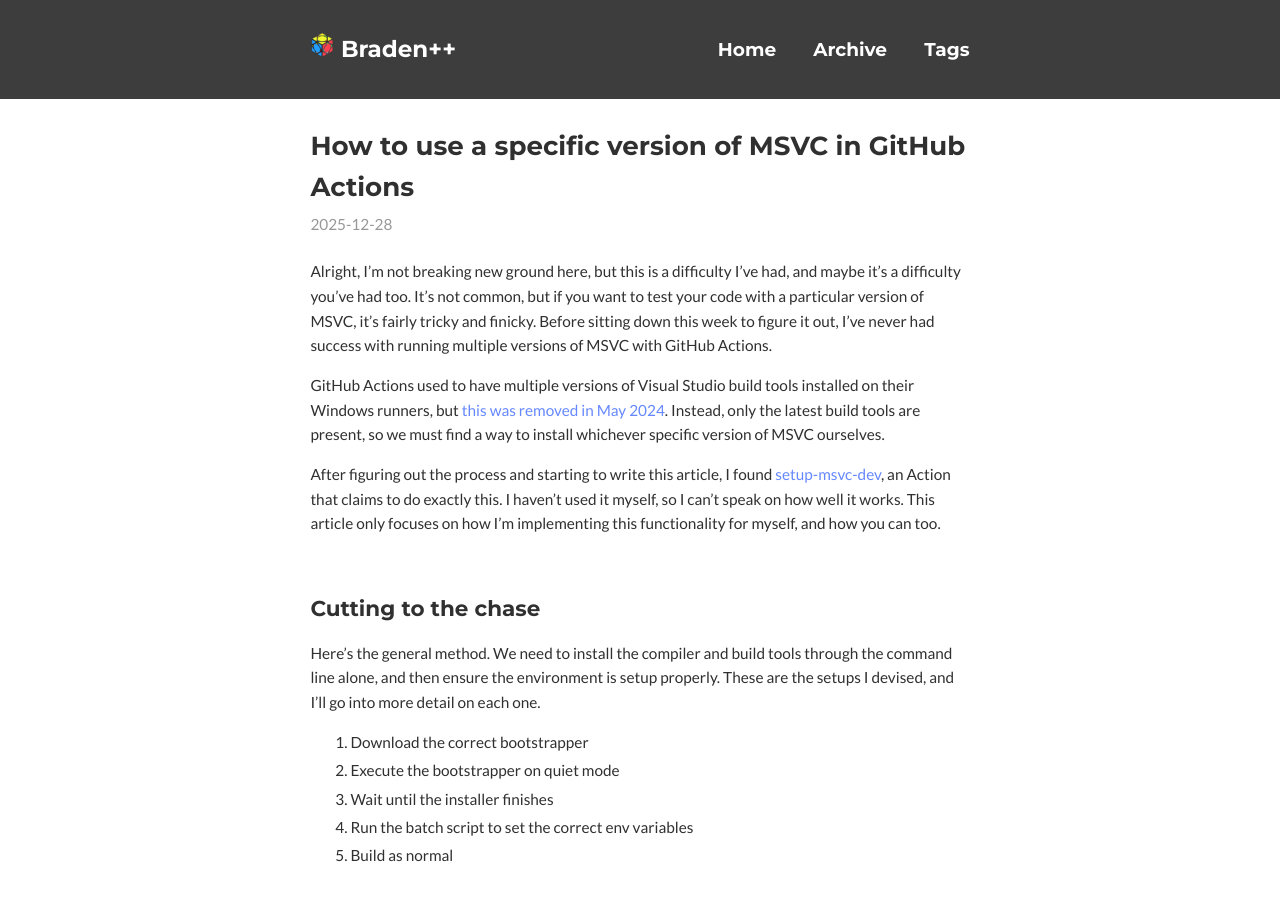
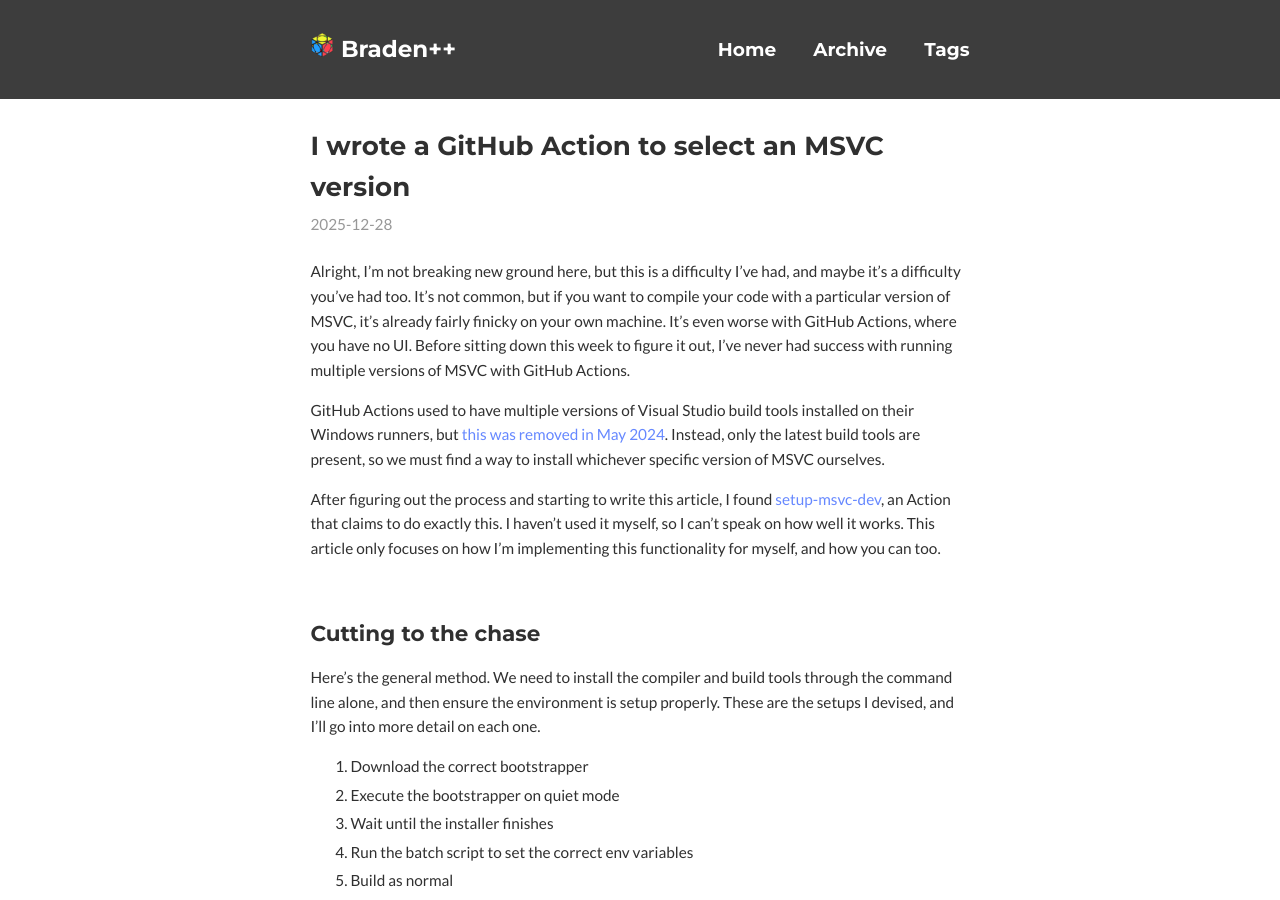
Before and after one commit to k3DW/blog, a Jekyll site: the page built from _posts/2025-12-28-msvc-versions.md, in a window 1280 px wide and 900 px high. Built offline with Jekyll 4.4.1, drawn with Linux system fonts in a browser that asks for light colours; nearby versions of some CDN libraries.

Commit message:
Update the title of the MsvcGha article, and unhide it

```diff
--- a/_posts/2025-12-28-msvc-versions.md
+++ b/_posts/2025-12-28-msvc-versions.md
@@ -1,11 +1,11 @@
 ---
-title: "How to use a specific version of MSVC in GitHub Actions"
+title: "I wrote a GitHub Action to select an MSVC version"
 layout: post
 permalink: /MsvcGha/
-tags: [ misc, _hidden ]
+tags: [ misc ]
 ---
 
-Alright, I'm not breaking new ground here, but this is a difficulty I've had, and maybe it's a difficulty you've had too. It's not common, but if you want to test your code with a particular version of MSVC, it's fairly tricky and finicky. Before sitting down this week to figure it out, I've never had success with running multiple versions of MSVC with GitHub Actions.
+Alright, I'm not breaking new ground here, but this is a difficulty I've had, and maybe it's a difficulty you've had too. It's not common, but if you want to compile your code with a particular version of MSVC, it's already fairly finicky on your own machine. It's even worse with GitHub Actions, where you have no UI. Before sitting down this week to figure it out, I've never had success with running multiple versions of MSVC with GitHub Actions.
 
 GitHub Actions used to have multiple versions of Visual Studio build tools installed on their Windows runners, but [this was removed in May 2024](https://github.com/actions/runner-images/issues/9701). Instead, only the latest build tools are present, so we must find a way to install whichever specific version of MSVC ourselves.
 
```
